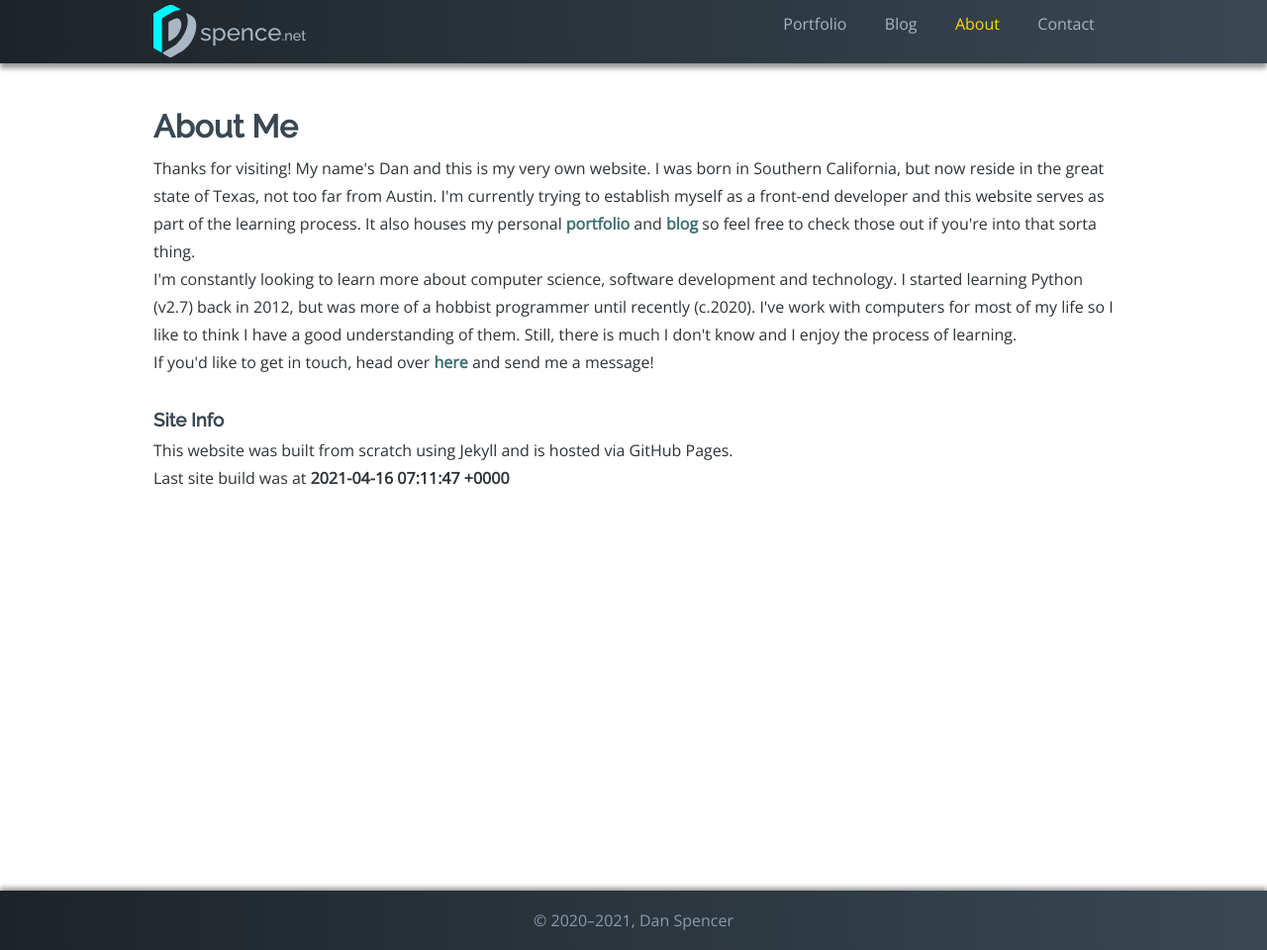
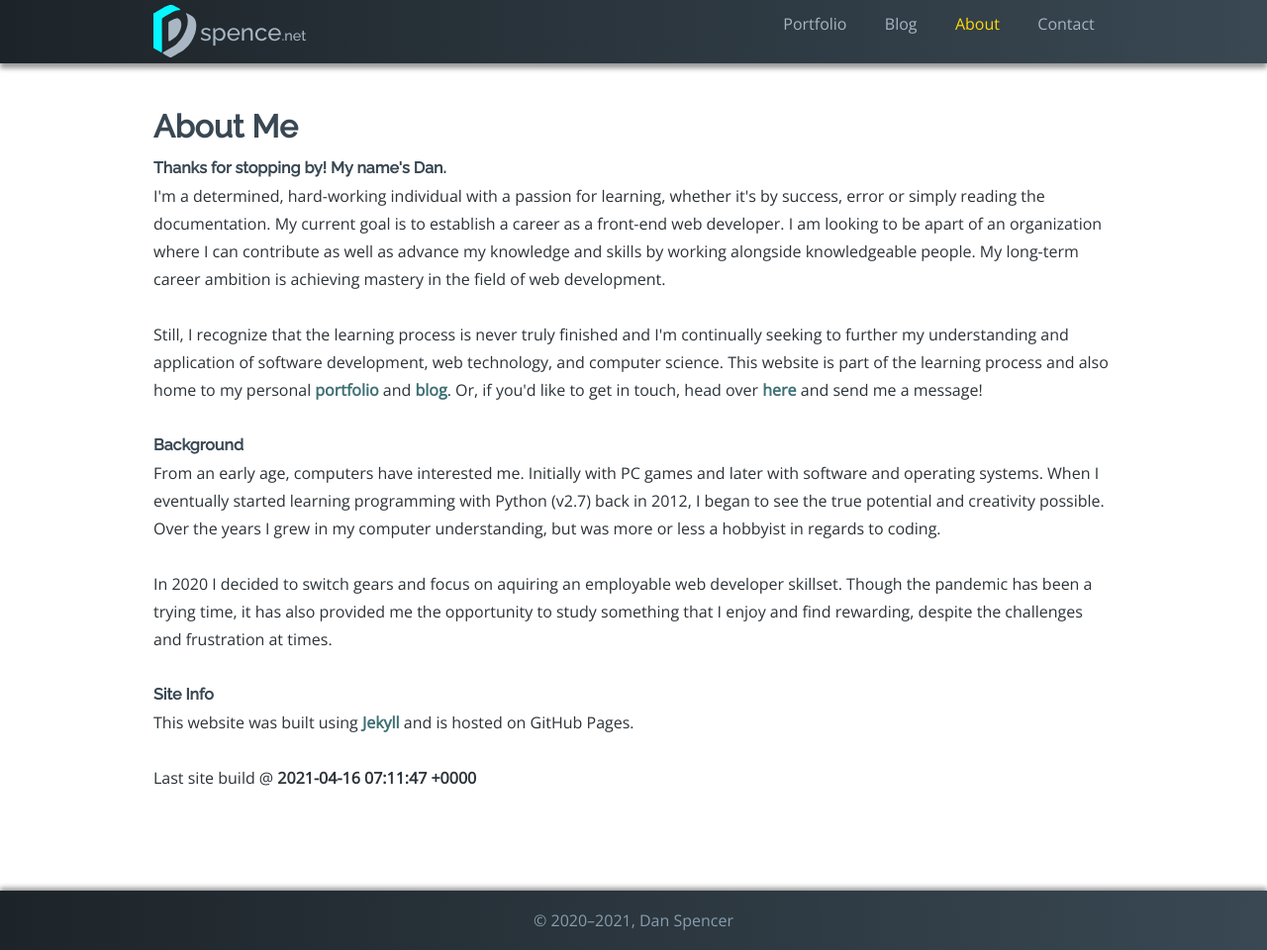
Before and after one commit to daspe/d-spence.github.io, a Jekyll site: the page built from _pages/about.html, in a window 1280 px wide and 960 px high. Shown: the whole window at 99% size. Built offline with Jekyll 4.4.1, drawn with Linux system fonts in a browser that asks for light colours; some web fonts are replaced.

Commit message:
Updated about page

```diff
--- a/_pages/about.html
+++ b/_pages/about.html
@@ -7,20 +7,29 @@ permalink: /about
 
 <div class="container">
     <h1>About Me</h1>
-    <p>Thanks for visiting! My name's Dan and this is my very own website. I was born in Southern California, but
-        now reside in the great state of Texas, not too far from Austin. I'm currently trying to establish myself as a
-        front-end developer and this website serves as part of the learning process.
-        It also houses my personal <a href="/portfolio">portfolio</a> and <a href="/blog">blog</a> so feel free to check
-        those out if you're into that sorta thing.
-    </p>
-    <p>I'm constantly looking to learn more about computer science, software development and technology. I started learning
-        Python (v2.7) back in 2012, but was more of a hobbist programmer until recently (c.2020). I've work with computers
-        for most of my life so I like to think I have a good understanding of them. Still, there is much I don't know and I
-        enjoy the process of learning.
-    </p>
-    <p>If you'd like to get in touch, head over <a href="/contact">here</a> and send me a message!</p>
-    <br>
-    <h3>Site Info</h4>
-    <p>This website was built from scratch using Jekyll and is hosted via GitHub Pages.</p>
-    <p>Last site build was at <b>{{site.time}}</b></p>
+    <h4>Thanks for stopping by! My name's Dan.</h4>
+    <p>I'm a determined, hard-working individual with a passion for learning, whether it's by success, error or simply reading the documentation.
+        My current goal is to establish a career as a front-end web developer. I am looking to be apart of an organization where I can contribute
+        as well as advance my knowledge and skills by working alongside knowledgeable people.
+        My long-term career ambition is achieving mastery in the field of web development.
+    </p><br>
+    <p>Still, I recognize that the learning process is never truly finished and I'm continually seeking to further my understanding and application of
+        software development, web technology, and computer science.
+        This website is part of the learning process and also home to my personal <a href="/portfolio">portfolio</a> and <a href="/blog">blog</a>.
+        Or, if you'd like to get in touch, head over <a href="/contact">here</a> and send me a message!
+    </p><br>
+
+    <h4>Background</h4>
+    <p>From an early age, computers have interested me. Initially with PC games and later with software and operating systems.
+        When I eventually started learning programming with Python (v2.7) back in 2012, I began to see the true potential and creativity possible.
+        Over the years I grew in my computer understanding, but was more or less a hobbyist in regards to coding.
+    </p><br>
+    <p>In 2020 I decided to switch gears and focus on aquiring an employable web developer skillset. Though the pandemic has been a trying time,
+        it has also provided me the opportunity to study something that I enjoy and find rewarding, despite the challenges and frustration at times.
+    </p><br>
+
+    <h4>Site Info</h4>
+    <p>This website was built using <a href="https://jekyllrb.com/">Jekyll</a> and is hosted on GitHub Pages.</p><br>
+
+    <p>Last site build @ <b>{{ site.time }}</b></p>
 </div>
```
